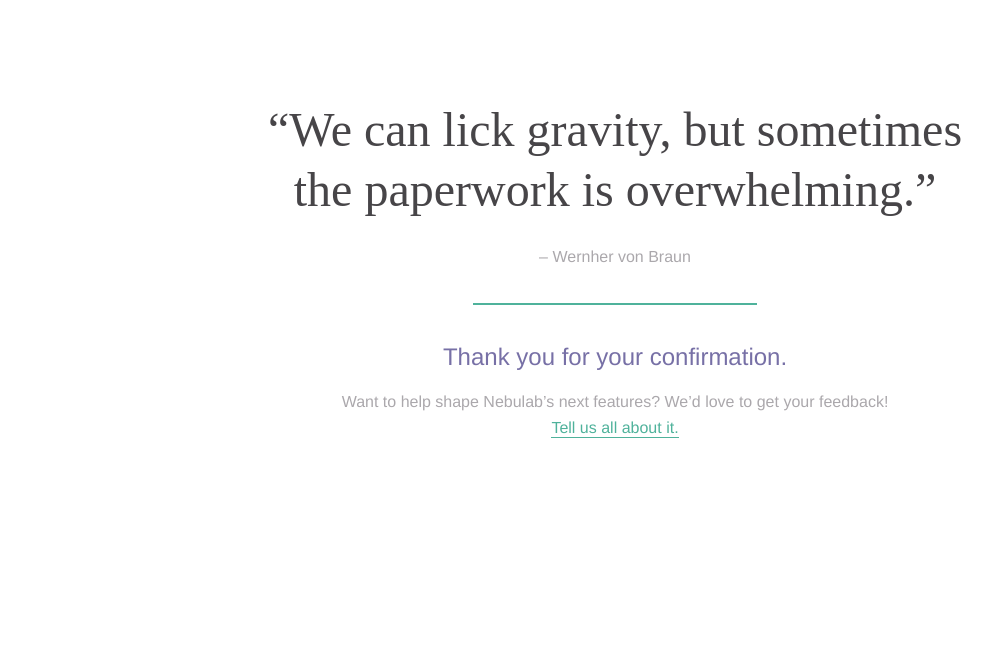
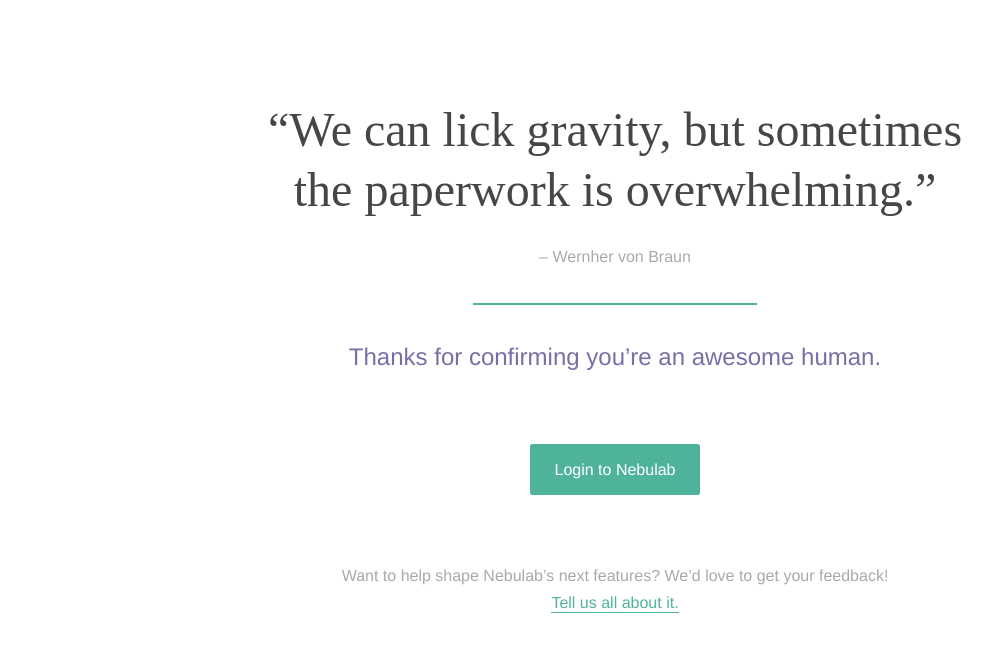
Before and after one commit to lesssliemarie/nebulab_dusty_purple, a plain HTML site: page nebulab.io/beta-request-confirmation.html in a window 1280 px wide. Shown: the part 78-730 px from the top of the page, without its empty margins (25-1017 px from the left). Drawn offline with nearby package versions, Linux system fonts and the light colour scheme.

Commit message:
Fixing typos and adding button to app on request confirmation page

```diff
--- a/nebulab.io/beta-request-confirmation.html
+++ b/nebulab.io/beta-request-confirmation.html
@@ -55,11 +55,17 @@
 
 					<hr>
 
-					<h3>Thank you for your confirmation.</h3>
+					<h3>Thanks for confirming you&rsquo;re an awesome human.</h3>
 
-					<p>
-						Want to help shape Nebulab&rsquo;s next features? We&rsquo;d love to get your feedback! <br><a href="https://docs.google.com/forms/d/1uuCsdmovnBvfiai9L0XY_nPik7dGSvIeCoWwvT_hraM/viewform?usp=send_form" target="_blank">Tell us all about it.</a>
-					</p>
+					<div class="confirmation-cta">
+						<p>
+							<a href="https://app.nebulab.io/login" class="btn-cta" target="_blank">Login to Nebulab</a>
+						</p>
+
+						<p>
+							Want to help shape Nebulab&rsquo;s next features? We&rsquo;d love to get your feedback! <br><a href="https://docs.google.com/forms/d/1uuCsdmovnBvfiai9L0XY_nPik7dGSvIeCoWwvT_hraM/viewform?usp=send_form" target="_blank">Tell us all about it.</a>
+						</p>
+					</div>
 
 				</div>
 			</div>
--- a/nebulab.io/style.css
+++ b/nebulab.io/style.css
@@ -965,3 +965,16 @@ a.modal_close {
 		padding: 3em;
 	}
 }
+
+/*----------------------------------------------------------------------------
+
+   beta confirmation page
+
+----------------------------------------------------------------------------*/
+
+.confirmation-cta {
+	margin-top: 3em;
+}
+.confirmation-cta p {
+	margin-top: 5em;
+}
```
Also changed, not shown: nebulab.io/index.html (+2 -2 lines).
